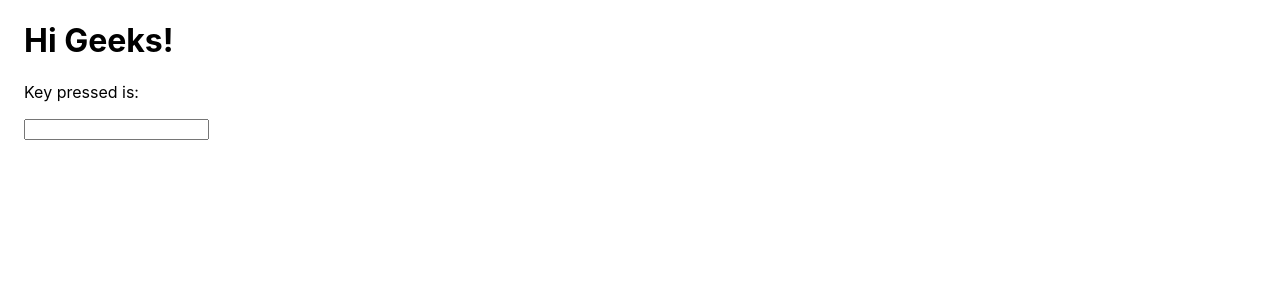
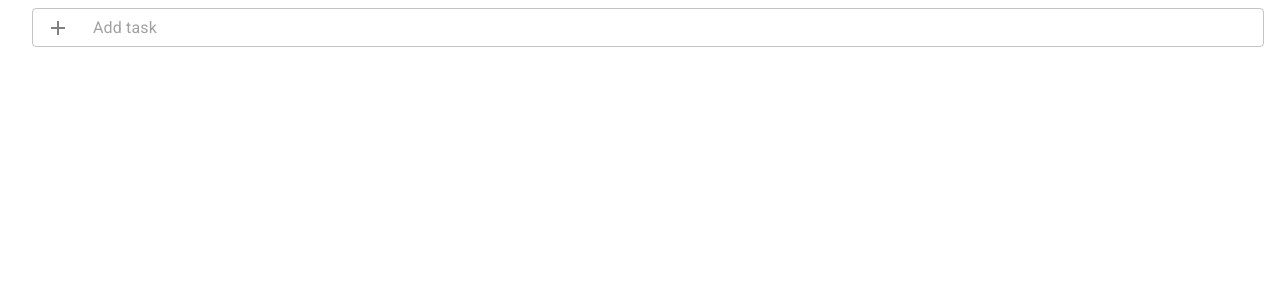
Before and after one commit to urmirahman/my-to-do-list, a React (Create React App) app: page / in a window 1280 px wide. Shown: the top 300 px of the page. Built offline with nearby package versions, Linux system fonts and the light colour scheme.

Commit message:
🔧:onkey dowm improved

```diff
--- a/src/App.js
+++ b/src/App.js
@@ -10,7 +10,7 @@ import Rough from "./components/Rough";
 function App() {
   return (
     <Container className="App">
-     <Rough/>
+      <InputText />
     </Container>
   );
 }
--- a/src/components/InputText.jsx
+++ b/src/components/InputText.jsx
@@ -5,28 +5,23 @@ import InputAdornment from "@material-ui/core/InputAdornment";
 import AddOutlinedIcon from "@material-ui/icons/AddOutlined";
 export const InputText = () => {
   const classes = userStyles();
-  const [values,setvalues] = useState('')
+  const [state, setState] = useState([""]);
 
-  const handleChange = (e) =>{
-      e.preventDefault()
-      setvalues(e.key)
-  }
-  const handleSubmit = (e) => {
-    e.preventDefault();
-    setvalues(e.key)
-    if (e.key === "Enter") {
-      console.log(values);
-    }
+  const handlekey = (e) => {
+      setState(old =>([...old,"hey"]))
+      ///console.log(state);
+  };
+  const handleChnage = (e) => {
+    setState(e.target.value);
+    console.log(state);
   };
 
   return (
-    <form>
+    <>
       <TextField
-      type="text"
-        onKeyPress={(e) => handleSubmit(e)}
-        name="tasks"
+        onKeyDown={(e) => handlekey(e)}
+        onChange={(e) => handleChnage(e)}
         id="outlined-full-width"
-        label="tasks"
         InputProps={{
           startAdornment: (
             <InputAdornment position="start">
@@ -43,7 +38,7 @@ export const InputText = () => {
         }}
         variant="outlined"
       />
-    </form>
+    </>
   );
 };
 
--- a/src/components/Rough.jsx
+++ b/src/components/Rough.jsx
@@ -1,6 +1,6 @@
 
 import React, { useState } from 'react';
-
+import { TextField } from "@material-ui/core";
 const Rough = () => {
   const [state, setState] = useState('');
 
@@ -25,7 +25,7 @@ const Rough = () => {
 
 
       {/* Passing the key pressed to the handler function */}
-      <input type="text" onKeyDown={handlekey} onChange={(e) => handleChnage(e)}  />
+      <TextField type="text" onKeyDown={handlekey} onChange={(e) => handleChnage(e)}  />
 
     </div>
   );
```
